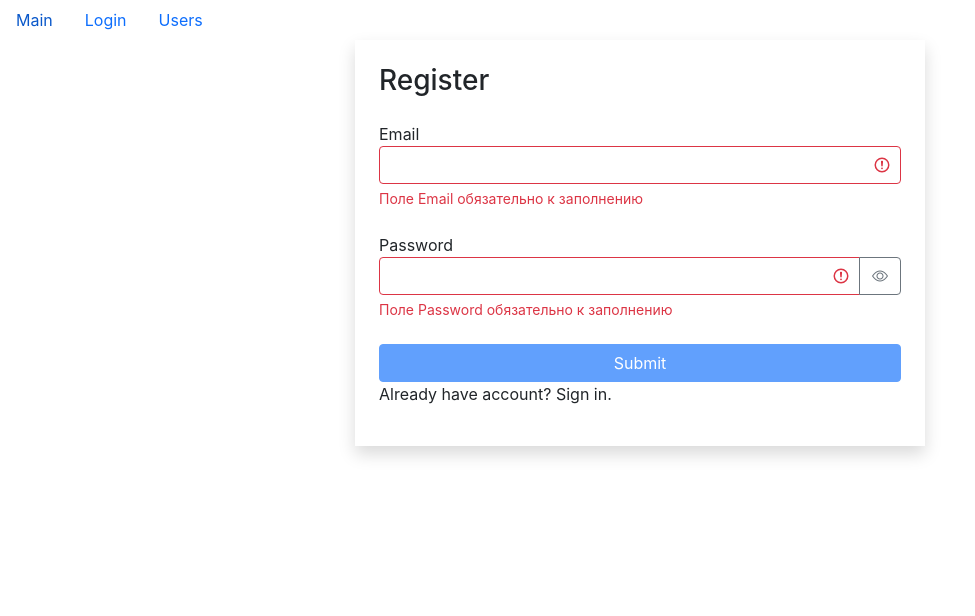
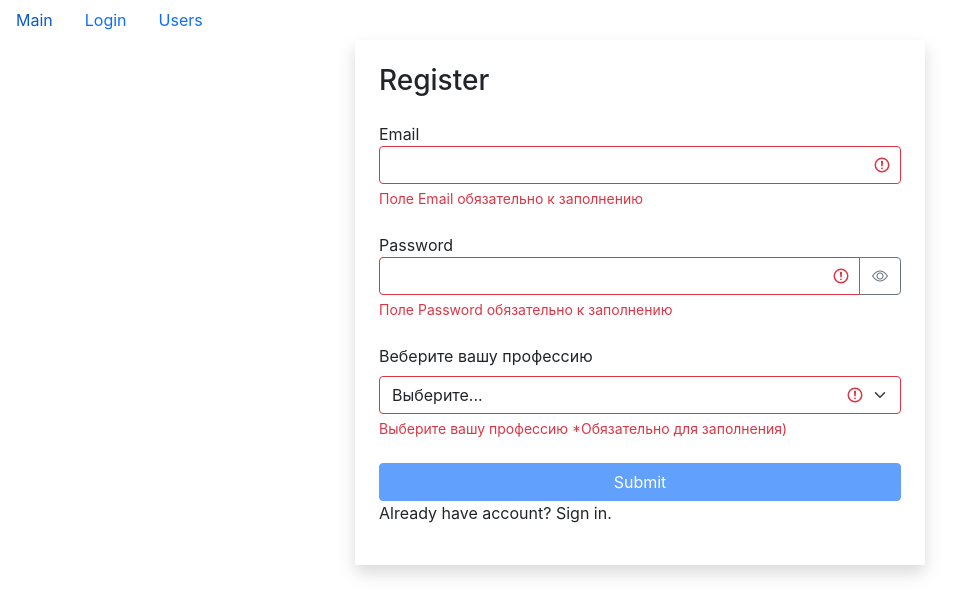
Before and after one commit to YuriyMtrofanov/Fast-company, a React (Create React App) app in the folder fast-company/: page /login/1 in a window 1280 px wide. Both pictures are taken after a click on the button "Sign up.". Shown: the top 616 px of the page, without its empty margins (0-975 px from the left). Built offline with nearby package versions, Linux system fonts and the light colour scheme.

Commit message:
Implemented select professions field component in register form

```diff
--- a/fast-company/src/api/fake.api/professions.api.js
+++ b/fast-company/src/api/fake.api/professions.api.js
@@ -19,8 +19,8 @@ export const professions = [
 function fetchAll() {
     return new Promise((resolve) => {
         setTimeout(() => {
-            // resolve(professionsObject);
-            resolve(professions);
+            resolve(professionsObject);
+            // resolve(professions);
         }, 1000);
     });
 };
--- /dev/null
+++ b/fast-company/src/components/common/form/selectField.jsx
@@ -0,0 +1,116 @@
+import React from "react";
+import PropTypes from "prop-types";
+
+const SelectField = ({
+    // Все пропсы и PropTypes идентичны тем, что мы задали в "TextField" кроме "defaultOption"
+    title, // Название поля
+    value, // inputData.profession
+    onChange, // handleChange
+    defaultOption, // значение отображаемое в поле ввода по умолчанию
+    options, // Через этот параметр получаем профессии
+    error // метод для ренедринга ошибки
+}) => {
+    // Метод для динамического рендеринга класса для тега <div>, отвечающего за отображения ошибки
+    const getInputClasses = () => {
+        return "form-select" + (error ? " is-invalid" : "");
+    };
+
+    // Если получаемые данные - объект, то пробегаемся по ключам и записываем полученные данные в переменную "optionsArray"
+    const optionsArray = !Array.isArray(options) && typeof options === "object"
+        ? Object.keys(options).map(optionName => ({
+            name: options[optionName].name,
+            value: options[optionName]._id
+        }))
+        : options;
+    // let optionsArray = [];
+    // if (!Array.isArray(options) && typeof options === "object") {
+    //     optionsArray = Object.keys(options).map(key => ({
+    //         name: options[key].key,
+    //         _id: options[key]._id
+    //     })); // Либо это будет "optionsArray"
+    // } else {
+    //     optionsArray = options; // Либо это "optionsArray"
+    // };
+
+    return (
+        <div className="mb-4">
+            <label
+                htmlFor="validationCustom04"
+                className="form-label"
+            >
+                {title}
+            </label>
+            <select
+                // className = "form-select"
+                className= {getInputClasses()} // название класса динамически рендерится при помощи функции "getInputClasses"
+                id = "validationCustom04"
+                name = "profession"
+                value = {value} // inputData.profession
+                onChange = {onChange} // handleChange
+                // required  - этот атрибут удаляем
+            >
+                {/* На этом этапе какая-то ошибка Use the `defaultValue` or `value` props on <select> instead of setting `selected` on <option>. */}
+                <option
+                    disabled // данное пооле неактивно
+                    value=""
+                >
+                    {defaultOption}
+                </option>
+                {optionsArray &&
+                    optionsArray.map(option => (
+                        <option
+                            // selected = {profession._id === inputData.profession} // Если выбранная профессия равна значению профессии из полученных данных,
+                            // то активируется аттрибут "selected" и выбранная профессия отображается в поле выбора профессий
+                            value={option.value}
+                            key = {option.value}
+                        >
+                            {option.name}
+                        </option>
+                    ))}
+                {/* {options && // Так как профессии получаем асинхронно, то перед рендерингом нужно проверить получины ли данные
+                        // Если получаем массив
+                        options.map(profession => (
+                            <option
+                                // selected = {profession._id === inputData.profession} // Если выбранная профессия равна значению профессии из полученных данных,
+                                // то активируется аттрибут "selected" и выбранная профессия отображается в поле выбора профессий
+                                key = {profession._id}
+                                value={profession._id}
+                            >
+                                {profession.name}
+                            </option>
+
+                        // Если получаем объект, то такая конструкция
+                        Object.keys(options).map(key => (
+                            <option
+                                selected = {profession[key]._id === inputData.profession} // Если выбранная профессия равна значению профессии из полученных данных,
+                                // то активируется аттрибут "selected" и выбранная профессия отображается в поле выбора профессий
+                                key = {profession[key]._id}
+                                value={profession[key]._id}
+                            >
+                                {profession[key].name}
+                        </option>
+                        ))
+                } */}
+            </select>
+            {error && // Если ошибка существует, то мы её отобразаем
+                <div
+                    className="invalid-feedback"
+                >
+                    {error}
+                </div>
+            }
+        </div>
+    );
+};
+
+SelectField.propTypes = {
+    title: PropTypes.string,
+    name: PropTypes.string,
+    value: PropTypes.string,
+    onChange: PropTypes.func,
+    error: PropTypes.string,
+    defaultOption: PropTypes.string,
+    options: PropTypes.oneOfType([PropTypes.object, PropTypes.array])
+};
+
+export default SelectField;
--- a/fast-company/src/components/ui/registerForm.jsx
+++ b/fast-company/src/components/ui/registerForm.jsx
@@ -1,9 +1,14 @@
 import React, { useState, useEffect } from "react";
 import TextField from "../common/form/textField";
 import { validator } from "../../utils/validator";
+import SelectField from "../common/form/selectField";
+import api from "../../api";
 
 const RegisterForm = () => {
-    const [inputData, setInputData] = useState({ email: "", password: "" }); // Задаем состояние для всей формы сразу (Информация, вводимая в полях ввода).
+    // Задаем состояние для всей формы сразу (Информация, вводимая в полях ввода). Для каждого поля добавляем
+    // свой собственный параметр
+    const [inputData, setInputData] = useState({ email: "", password: "", profession: "" });
+    const [errors, setErrors] = useState({});
 
     const handleChange = (event) => { // Создаем обработчик, фиксирующий изменения вводимой информации
         // console.log("name: ", event.target.name, "value: ", event.target.value);
@@ -12,7 +17,13 @@ const RegisterForm = () => {
         ));
     };
 
-    const [errors, setErrors] = useState({});
+    // Для реализации выпадающего  списка профессий трелбуется для начала получить эти профессии
+    const [professions, setProfessions] = useState();
+    useEffect(() => {
+        api.professions.fetchAll().then(data =>
+            setProfessions(data)
+        );
+    }, []);
 
     // Файл конфигурации (настроек полей) для валидации форм
     const validationConfig = {
@@ -37,6 +48,11 @@ const RegisterForm = () => {
             min: {
                 message: `Password должен содержать минимум из восьми символов`,
                 value: 8
+            }
+        },
+        profession: {
+            isRequired: {
+                message: `Выберите вашу профессию *Обязательно для заполнения)`
             }
         }
     };
@@ -98,6 +114,14 @@ const RegisterForm = () => {
                 onChange = {handleChange}
                 error = {errors.password}
             />
+            <SelectField
+                title = "Веберите вашу профессию" // Название поля
+                value = {inputData.profession} // inputData.profession
+                onChange = {handleChange} // handleChange
+                defaultOption = "Выберите..."
+                options = {professions} // Через этот параметр получаем профессии
+                error = {errors.profession}// метод для ренедринга ошибки
+            />
             <button
                 type="submit"
                 disabled = {!isAbled} // Кнопка активна при отсутствии ошибок т.е. если isDisabled не существует
```
Also changed, not shown: fast-company/.eslintrc.js.
